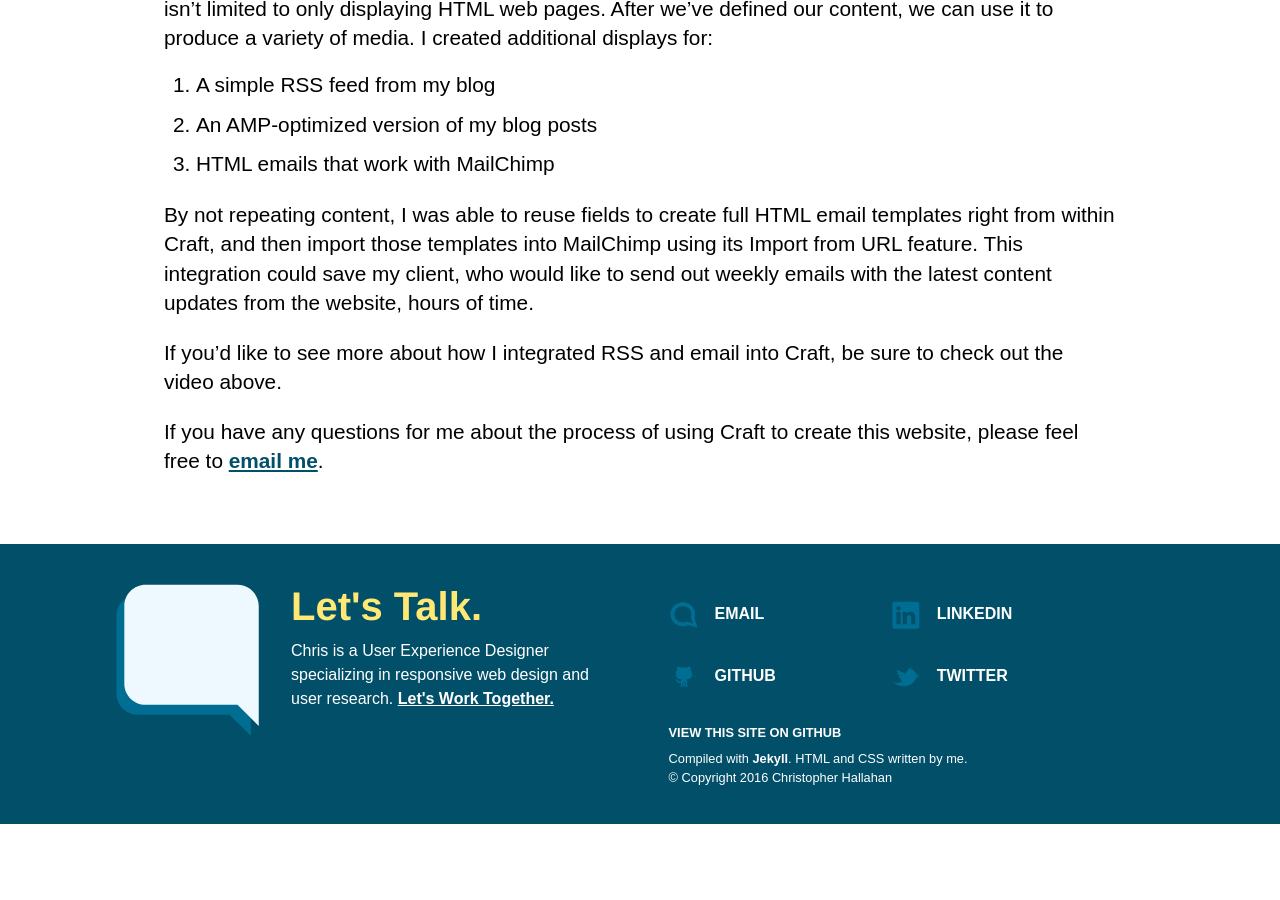
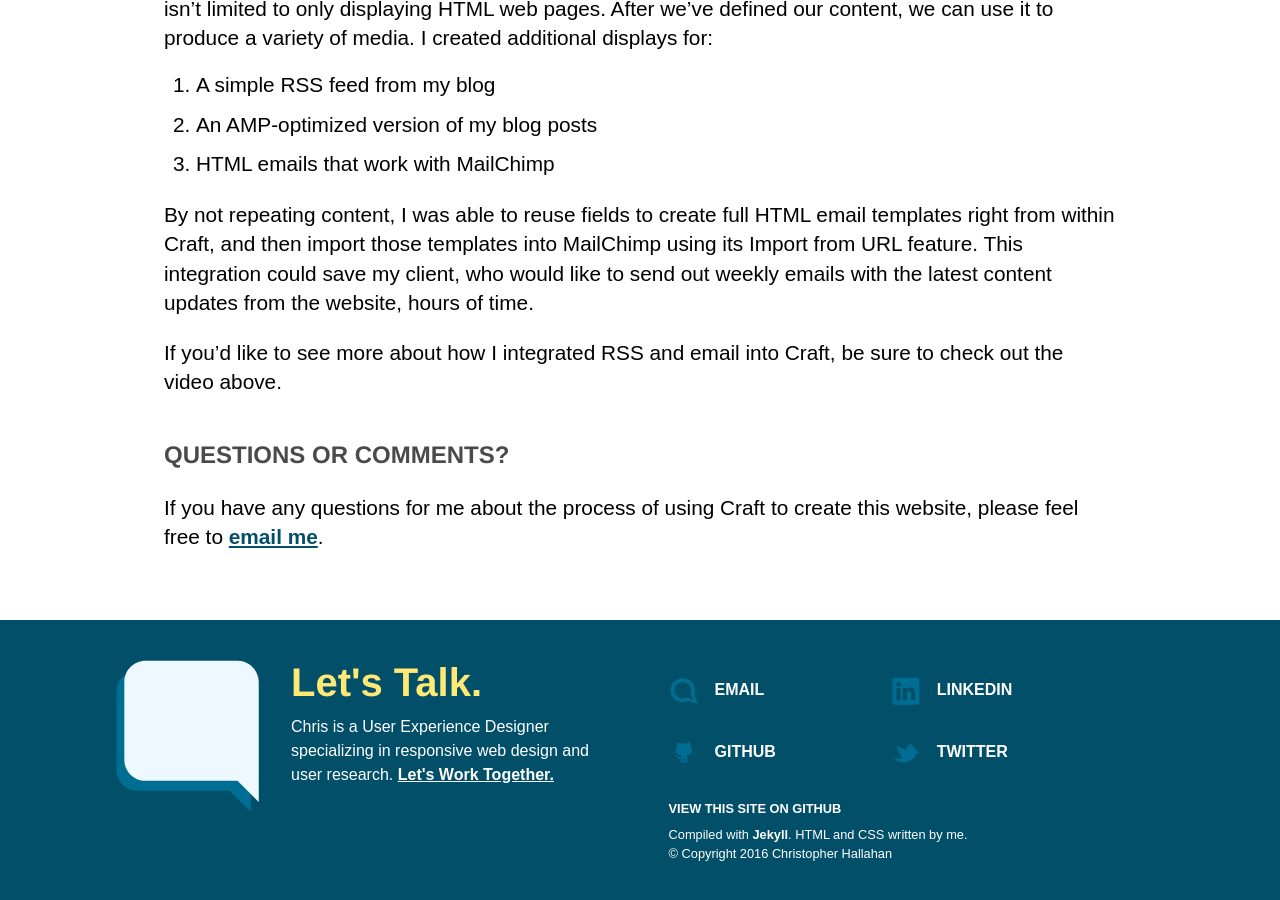
Before and after one commit to challahan/portfolio, a Jekyll site: the page built from _posts/2016-07-11-using-craft-cms-to-build-modern-website.md, in a window 1280 px wide and 900 px high, scrolled down 2327 px. Built offline with Jekyll 4.4.1, drawn with Linux system fonts in a browser that asks for light colours; a script that is not in the unit is left out; before the commit the page ends 3151 px from its top, so only the background shows below that.

Commit message:
Added questions or comments heading

```diff
--- a/_posts/2016-07-11-using-craft-cms-to-build-modern-website.md
+++ b/_posts/2016-07-11-using-craft-cms-to-build-modern-website.md
@@ -50,4 +50,6 @@ By not repeating content, I was able to reuse fields to create full HTML email t
 
 If you'd like to see more about how I integrated RSS and email into Craft, be sure to check out the video above.
 
+### Questions or Comments?
+
 If you have any questions for me about the process of using Craft to create this website, please feel free to [email me](mailto:chris@chrishallahan.com).
```
